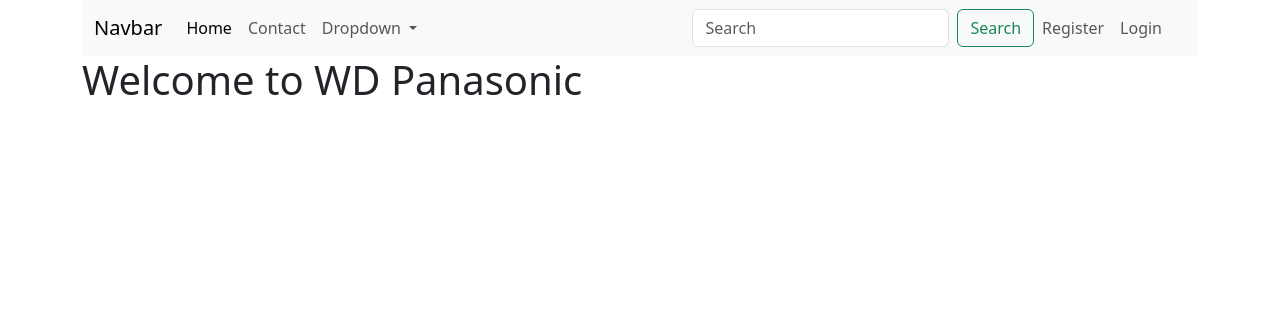
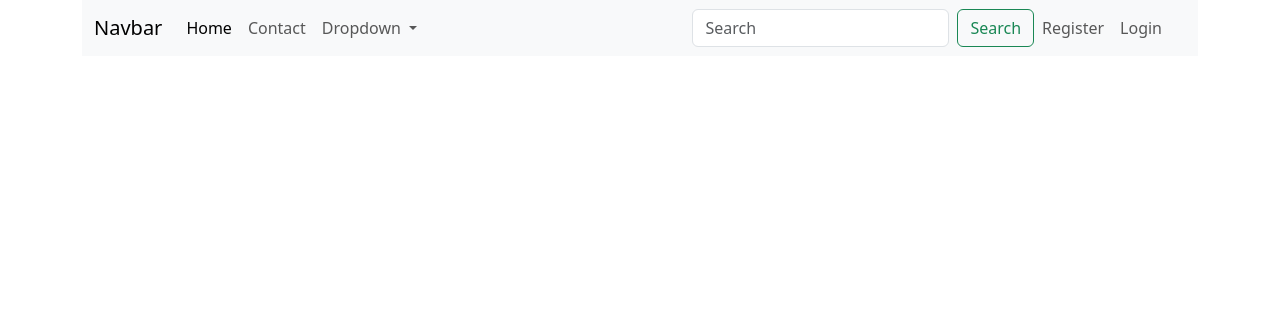
Before and after one commit to mongkhon1994/panasonic-django-training, a Django app: template blog/templates/blog/welcome.html in a window 1280 px wide. Shown: the top 316 px of the page. Run offline with Django 5.2, Linux system fonts and the light colour scheme; the template is opened without the code that fills it, so the values that code supplies are empty.

Commit message:
Try to remove code

```diff
--- a/blog/templates/blog/welcome.html
+++ b/blog/templates/blog/welcome.html
@@ -1,8 +1 @@
 {% extends "blog/base.html" %}
-
-{% block content %}
-
-<h1>Welcome to WD Panasonic</h1>
-
-
-{% endblock %}
```
